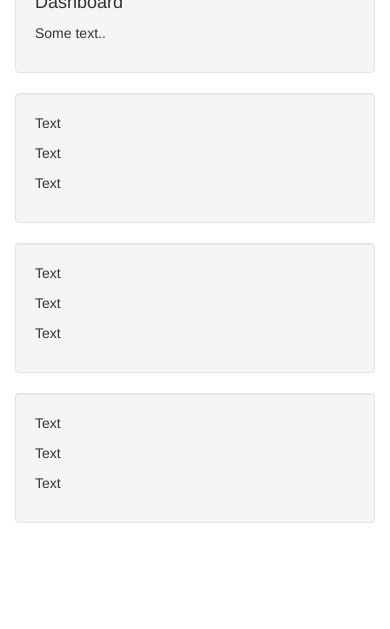
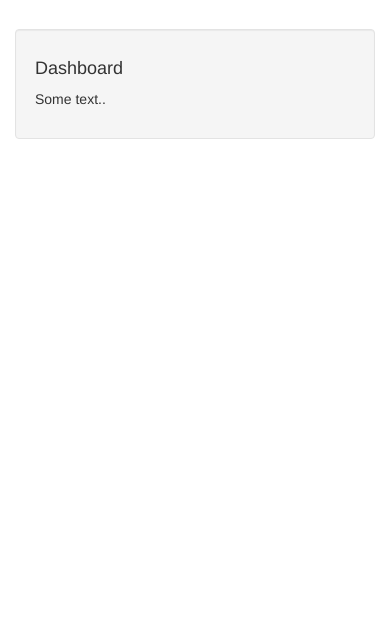
Before and after one commit to revathivijay/ResUseMe, a Python web app: template Main/templates/resume_home.html in a window 390 px wide. Shown: the part 215-844 px from the top of the page. Run offline with Jinja, Linux system fonts and the light colour scheme; the template is opened without the code that fills it, so the values that code supplies are empty, except form fields; form fields are guessed from the names that the template uses; some libraries are stand-ins or nearby versions.

Commit message:
Update resume_home.html

```diff
--- a/Main/templates/resume_home.html
+++ b/Main/templates/resume_home.html
@@ -11,13 +11,17 @@
     <style>
         /* Set height of the grid so .sidenav can be 100% (adjust as needed) */
         .row.content {
-            height: 550px
+            height: 650px
         }
 
         /* Set gray background color and 100% height */
         .sidenav {
+            background-image: url("./../static/images/bg_6.jpg");
+            background-size: cover;
+            background-repeat: no-repeat;
             background-color: #f1f1f1;
             height: 100%;
+            image-orientation: 0deg;
         }
 
         /* On small screens, set height to 'auto' for the grid */
@@ -63,44 +116,31 @@
                             {{ form.submit(class="btn btn-outline-info") }}
                         </div>
                     </div>
+
+                    <p>
+                        {{form.filters(class="dropdown-toggle")}}
+                    </p>
                 </form>
+
 
             </div>
             <br>
 
             <div class="col-sm-9">
-                <div class="well card">
+                <div id="job_post_name" class="well">
                     <h4>Dashboard</h4>
                     <p>Some text..</p>
                 </div>
 
-                <div class="row">
-                    <div class="col-sm-4">
-                        <div class="well">
-                            <p>Text</p>
-                            <p>Text</p>
-                            <p>Text</p>
-                        </div>
-                    </div>
-                    <div class="col-sm-4">
-                        <div class="well">
-                            <p>Text</p>
-                            <p>Text</p>
-                            <p>Text</p>
-                        </div>
-                    </div>
-                    <div class="col-sm-4">
-                        <div class="well">
-                            <p>Text</p>
-                            <p>Text</p>
-                            <p>Text</p>
-                        </div>
-                    </div>
+                <div class="row" id="skill_id">
+
                 </div>
 
             </div>
         </div>
     </div>
 
+    <script type="text/javascript" language="javascript" src="./../static/temp.js"></script>
+
 </body>
 </html>
```
Also changed, not shown: other parts of Main/templates/resume_home.html (+51 -2 lines). Lines whose indentation alone changed are shown as unchanged.
